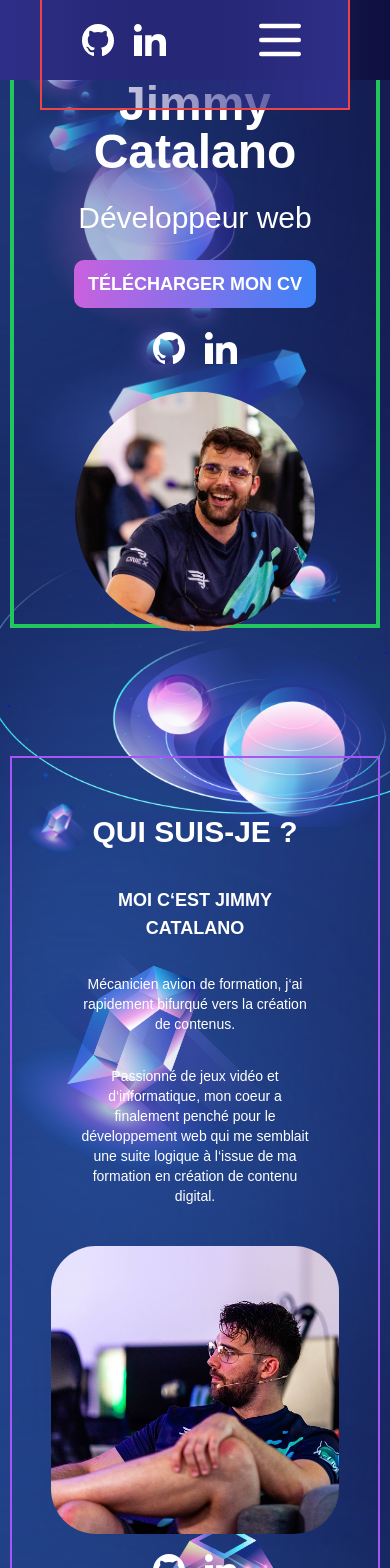
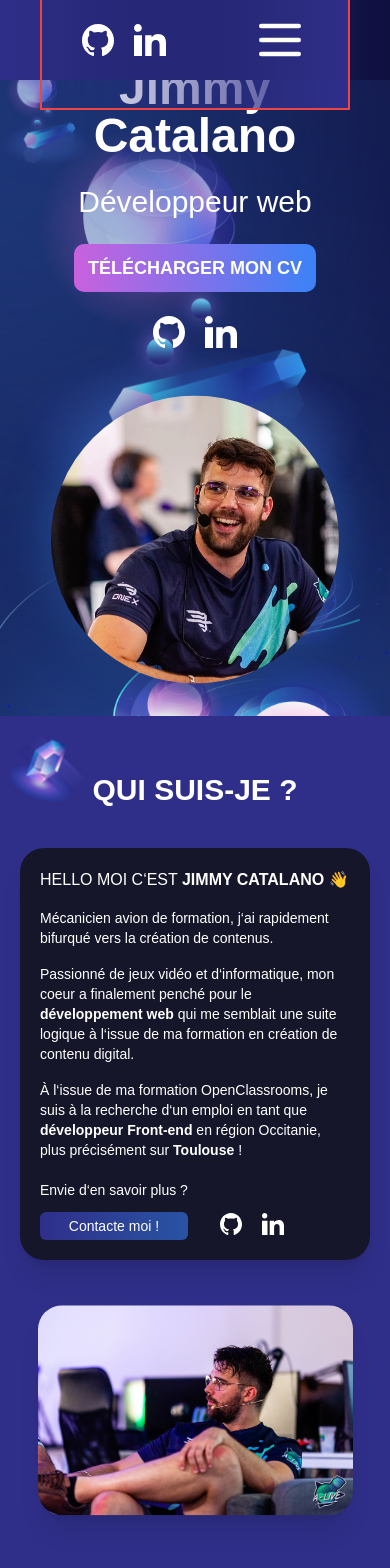
Before and after one commit to Jimmy-Ctln/Portfolio, a Next.js app: page / in a window 390 px wide. Shown: the top 1568 px of the page. Built offline with nearby package versions, Linux system fonts and the light colour scheme; no server answers.

Commit message:
Refactoring of the code, modification of image paths and improvement of the responsive section

```diff
--- a/src/app/globals.css
+++ b/src/app/globals.css
@@ -26,11 +26,10 @@
 
 html, body {
   height: 100%;
-  color: white;
+  width: 100%;
 }
 
 body {
   font-family: 'Poppins', sans-serif;
-  margin: 20px auto;
-  max-width: 95%;
+  color: white;
 }
--- a/src/app/sections/aboutme/index.jsx
+++ b/src/app/sections/aboutme/index.jsx
@@ -2,37 +2,77 @@
 
 import React from "react";
 import Image from "next/image";
-import profilePicture from "../../../../public/assets/profile_photos/profile_photo_800w.jpg";
-import frame8 from "../../../../public/assets/diamond_frames/frame8.png";
-import frame7 from "../../../../public/assets/diamond_frames/frame7.png";
-import { SocialNetworks } from "../../../components/social-networks";
+import profilePicture from "public/assets/profile_photos/profile_photo_800w.jpg";
+import frame8 from "public/assets/diamond_frames/frame8.png";
+import frame7 from "public/assets/diamond_frames/frame7.png";
+import { SocialNetworks } from "@/components/social-networks";
+import { Link } from "react-scroll";
 import { motion } from "framer-motion";
 
 export const AboutMe = () => {
+
+  const handleSetActive = (to) => {
+    console.log(to);
+  };
+
+
+
   return (
-    <section id="about-me" className="mt-32 pt-32 border-2 relative border-purple-500 max-lg:pt-14 max-lg:pb-0">
+    <section id="about-me" className="w-full h-full pb-52 pt-32 relative bg-secondary max-lg:pt-14 max-xl:px-20 max-md:pb-28 max-md:px-5">
       <div className="text-center">
         <h3 className="text-4xl font-bold max-lg:text-3xl">QUI SUIS-JE ?</h3>
       </div>
-      <div className="flex justify-around my-40 ml-20 max-lg:flex-col max-lg:items-center max-lg:mt-6 max-lg:gap-10 max-lg:mb-0 max-lg:pl-0 max-lg:ml-0">
-        <div className="flex flex-col gap-y-4 w-1/3 mt-10 max-lg:w-full max-xl:mt-0 max-lg:px-16 max-lg:gap-y-8 max-lg:mt-3 max-lg:text-center">
-          <h3 className="text-2xl font-bold max-md:text-lg">MOI C&lsquo;EST JIMMY CATALANO</h3>
-          <p className="text-lg max-md:text-sm">
+      <div className="flex justify-around h-full my-24 ml-24 max-xl:flex-col max-xl:justify-center max-xl:items-center max-xl:my-10 max-xl:gap-10 max-xl:mb-0 max-xl:pl-0 max-xl:ml-0">
+        <div className="flex flex-col justify-center p-10 gap-y-8 w-1/2 shadow-xl bg-dark-custom bg-opacity-80 rounded-3xl max-2xl:w-9/12 max-xl:w-full max-xl:h-3/6 max-xl:gap-y-4 max-md:h-auto max-md:p-5">
+          <h3 className="text-2xl max-2xl:text-lg max-md:text-base">HELLO MOI C&lsquo;EST <span className="font-bold">JIMMY CATALANO 👋</span></h3>
+          <p className="text-lg max-2xl:text-base max-md:text-sm">
             Mécanicien avion de formation, j&lsquo;ai rapidement bifurqué
             vers la création de contenus.
           </p>
-          <p className="text-lg max-md:text-sm">
+          <p className="text-lg max-2xl:text-base max-md:text-sm">
             Passionné de jeux vidéo et d&lsquo;informatique, mon coeur a
-            finalement penché pour le développement web qui me semblait une
+            finalement penché pour le <span className="font-bold">développement web</span> qui me semblait une
             suite logique à l&lsquo;issue de ma formation en création de contenu
             digital.
           </p>
+          <p className="text-lg max-2xl:text-base max-md:text-sm">
+          À l&lsquo;issue de ma formation OpenClassrooms, je suis à la recherche d&lsquo;un emploi en tant que <span className="font-bold">développeur Front-end</span> en région Occitanie, plus précisément sur <span className="font-bold">Toulouse</span> !
+          </p>
+          <div className="flex items-end gap-8">
+            <div className="flex flex-col gap-3 text-lg max-2xl:text-base max-md:text-sm">
+              <p>Envie d&lsquo;en savoir plus ?</p>
+              <button className="bg-gradient-to-l from-third to-secondary rounded-md px-1 py-1 cursor-pointer">
+                <Link
+                to="contact"
+                onSetActive={handleSetActive}
+                smooth={true}
+                duration={500}
+                spy={true}
+                exact="true"
+                className="cursor-pointer"
+                >
+                  Contacte moi !
+                </Link>
+              </button>
             </div>
-        <div className="flex flex-col items-center w-3/6">
-          <div
-          className="w-96 h-96 max-lg:w-72 max-lg:h-72">
+            <div className="flex items-end w-20 h-20 max-2xl:w-16 max-2xl:h-16">
+              <SocialNetworks />
+          </div>
+          </div>
+        </div>
+        <motion.div
+        className="flex flex-col items-center w-8/12 max-2xl:w-full"
+        initial={{y:0}}
+        animate={{y:7}}
+        transition={{
+          repeat: Infinity,
+          duration: 2,
+          repeatType: "reverse",
+          ease: "easeInOut"
+        }}>
+          <div className="w-[70%] h-[80%] max-xl:h-3/6 max-sm:w-[90%]">
             <Image
-            className="rounded-45"
+              className="rounded-3xl shadow-xl"
               src={profilePicture}
               width={1000}
               height={1000}
@@ -40,18 +80,15 @@ export const AboutMe = () => {
                 width: "100%",
                 height: "100%",
                 objectFit: "cover",
-              objectPosition: "top",
+                objectPosition: "center",
               }}
               alt="Profile photo of Jimmy Catalano"
             />
           </div>
-          <div className="mt-5 max-lg:flex max-lg:ml-0 max-lg:justify-center">
-            <SocialNetworks />
-          </div>
-        </div>
+        </motion.div>
       </div>
       <motion.div
-        className="absolute z-[-50] w-[10%] top-[120px] left-[56px] max-xl:w-48 max-xl:top-10 max-xl:left-[140px] max-lg:w-32 max-lg:left-[120px] max-[820px]:left-[5%] max-[820px]:top-[5%] max-[500px]:w-16"
+        className="absolute z-[30] w-[10%] top-[70px] left-[56px] max-xl:w-30 max-xl:top-30 max-xl:left-[120px] max-lg:w-32 max-lg:left-[3%] max-lg:top-[5%] max-md:top-[2%] max-[480px]:w-20"
         animate={{scale: 1.1}}
         transition={{
           repeat: Infinity,
@@ -68,20 +105,18 @@ export const AboutMe = () => {
       />
       </motion.div>
       <motion.div
-      className="absolute bottom-[7%] left-[20%] w-[15%] z-[-50] max-lg:bottom-[80px] max-lg:left-[75%] max-lg:w-[20%] max-sm:hidden"
-      animate={{x: 20}}
+      className="absolute bottom-[80px] left-[65%] w-[15%] max-xl:left-[80%] max-lg:bottom-[80px] max-lg:left-[80%] max-md:bottom-[20px] max-sm:hidden"
+      animate={{x: 15}}
       transition={{
         repeat: Infinity,
         duration: 2,
         repeatType: "reverse",
         ease: "easeInOut"
-
       }}
       >
       <Image
-        // className="w-full"
-        width={250}
-        height={250}
+        width={200}
+        height={200}
         src={frame7}
         alt="diamond icon"
       />
--- a/src/app/sections/home/index.jsx
+++ b/src/app/sections/home/index.jsx
@@ -2,17 +2,17 @@
 
 import React from "react";
 import Image from "next/image";
-import frame2 from "../../../../public/assets/diamond_frames/frame2.png";
-import frame4 from "../../../../public/assets/diamond_frames/frame4.png";
-import main_picture from "../../../../public/assets/profile_photos/main_picture_750w.webp";
+import frame2 from "public/assets/diamond_frames/frame2.png";
+import frame4 from "public/assets/diamond_frames/frame4.png";
+import main_picture from "public/assets/profile_photos/main_picture_750w.webp";
 import { SocialNetworks } from "@/components/social-networks";
 import { motion } from "framer-motion";
 import Link from "next/link";
 
 export const Home = () => {
   return (
-    <section id="home" className="w-full border-4 border-green-500 relative">
-      <div className="flex px-20 items-center justify-center ml-80 gap-20 my-80 max-lg:mt-14 max-lg:mb-0 max-lg:flex-col max-xl:ml-0 max-xl:gap-5 max-sm:px-5">
+    <section id="home" className="w-full h-full pb-10 relative">
+      <div className="flex px-20 items-center justify-center ml-52 gap-20 my-80 max-lg:mt-16 max-lg:mb-0 max-lg:flex-col max-xl:ml-0 max-xl:gap-10 max-sm:px-5">
         <div className="flex flex-col gap-6 items-baseline max-lg:mt-0 max-lg:items-center max-lg:text-center">
           <h1 className="font-bold text-7xl max-lg:text-6xl max-sm:text-5xl">
             Jimmy<br></br>Catalano
@@ -34,8 +34,8 @@ export const Home = () => {
           <SocialNetworks />
         </div>
         <motion.div
-        initial={{y:0}}
-        animate={{y:10}}
+        initial={{y:0, boxShadow: '0px 0px 30px #2954A3', borderRadius: '90%'}}
+        animate={{y:10, boxShadow: '0px 0px 50px #2954A3', borderRadius: '100%'}}
         transition={{
           repeat: Infinity,
           duration: 2,
@@ -44,15 +44,15 @@ export const Home = () => {
         }}
         >
           <Image
-            className="w-461 h-461 rounded-full object-cover z-10 max-lg:w-80 max-lg:h-80 max-sm:w-60 max-sm:h-60"
+            className="w-461 h-461 shadow-2xl rounded-full object-cover z-10 max-lg:w-80 max-lg:h-80 max-sm:w-72 max-sm:h-72"
             src={main_picture}
             alt="Profile photo of Jimmy Catalano"
           />
         </motion.div>
       </div>
-      <div className="w-full h-full">
+      <div>
       <motion.div
-      className="absolute top-[130px] left-[0px] z-[-50] max-xl:w-72 max-lg:w-64 max-lg:top-[0px] max-sm:w-36"
+      className="absolute top-[-200px] left-[150px] z-[-50] max-xl:w-72 max-lg:w-64 max-lg:top-0 max-xl:left-0 max-sm:w-24"
         animate={{ x: 8, y: 8 }}
         transition={{
           repeat: Infinity,
@@ -69,9 +69,9 @@ export const Home = () => {
         />
       </motion.div>
       </div>
-      <div className="w-full h-full">
+      <div>
         <motion.div
-        className=" absolute bottom-[45px] right-[60px] z-[-50] max-xl:w-72 max-lg:w-52 max-lg:right-[40px] max-sm:bottom-[25px] max-sm:w-28"
+        className=" absolute bottom-[250px] right-[60px] z-[-50] max-xl:w-96 max-lg:w-64 max-lg:bottom-[50px] max-lg:right-[40px] max-sm:bottom-[80px]"
         animate={{scale: 0.9, scale: 1.1}}
         transition={{
           repeat: Infinity,
--- a/src/app/sections/my-work/index.jsx
+++ b/src/app/sections/my-work/index.jsx
@@ -3,7 +3,7 @@ import { Carousel } from '@/components/carousel'
 
 export const MyWork = () => {
   return (
-    <section id='my-work' className='pt-32 pb-20 border-2 border-red-700 max-lg:pt-8 max-lg:pb-8'>
+    <section id='my-work' className='h-full mt-32 pb-80 pt-36 relative max-lg:pt-8'>
         <div className='flex justify-center'>
             <h3 className='text-4xl h-auto font-bold mb-10 max-lg:mb-1 max-lg:text-3xl'>MES RÉALISATIONS</h3>
         </div>
--- a/src/components/languages/index.jsx
+++ b/src/components/languages/index.jsx
@@ -3,7 +3,7 @@ import Image from "next/image";
 
 export const Languages = ({ src, name }) => {
   return (
-      <div className="flex flex-col items-center justify-center w-full">
+      <div className="flex flex-col items-center justify-center w-full rounded-xl">
         <Image src={src} width="50" height="50" alt={name} />
         <div>
           <p className="w-full text-sm max-sm:text-xs">{name}</p>
--- a/src/components/social-networks/index.jsx
+++ b/src/components/social-networks/index.jsx
@@ -1,10 +1,9 @@
 'use client'
 import React from 'react'
 import Image from 'next/image'
-import github from '../../../public/assets/social_network_icons/github.svg'
-import linkedin from '../../../public/assets/social_network_icons/linkedin.svg'
+import github from 'public/assets/social_network_icons/github.svg'
+import linkedin from 'public/assets/social_network_icons/linkedin.svg'
 import { motion } from "framer-motion";
-import Link from 'next/link'
 
 
 export function SocialNetworks() {
--- a/tailwind.config.js
+++ b/tailwind.config.js
@@ -16,7 +16,8 @@ module.exports = {
         'primary': '#0F103F',
         'secondary': '#2F2F8A',
         'third': '#2954A3',
-        'fourth': '#C961DE'
+        'fourth': '#C961DE',
+        'dark-custom': '#0f1113'
 
       },
       spacing: {
```
Also changed, not shown: src/app/sections/contact/index.jsx (+8 -10 lines), src/app/sections/experiences/index.jsx (+6 -6 lines), src/app/sections/skills/index.jsx (+15 -15 lines), src/components/training/index.jsx (+13 -9 lines). Lines whose indentation alone changed are shown as unchanged.
